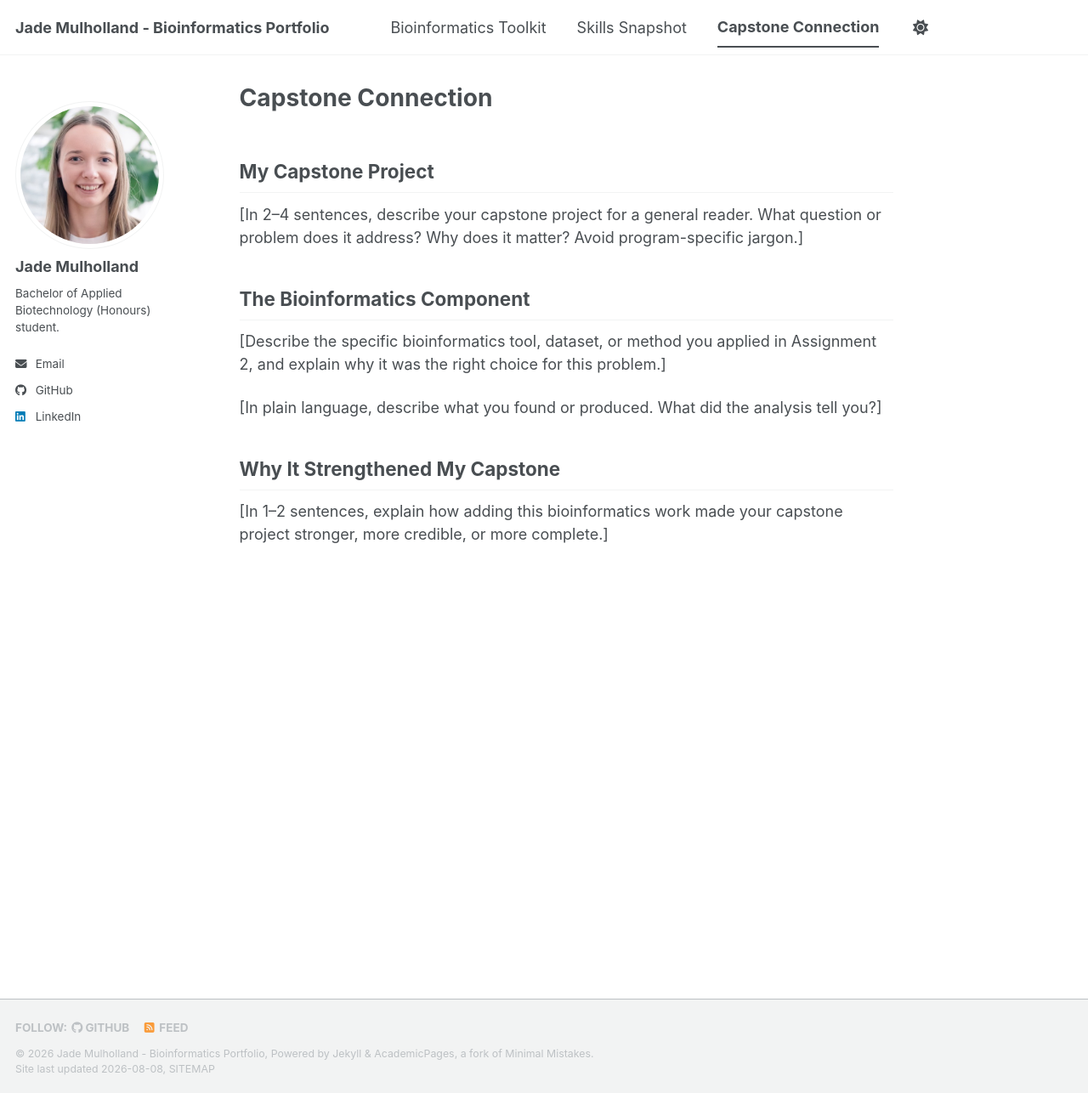
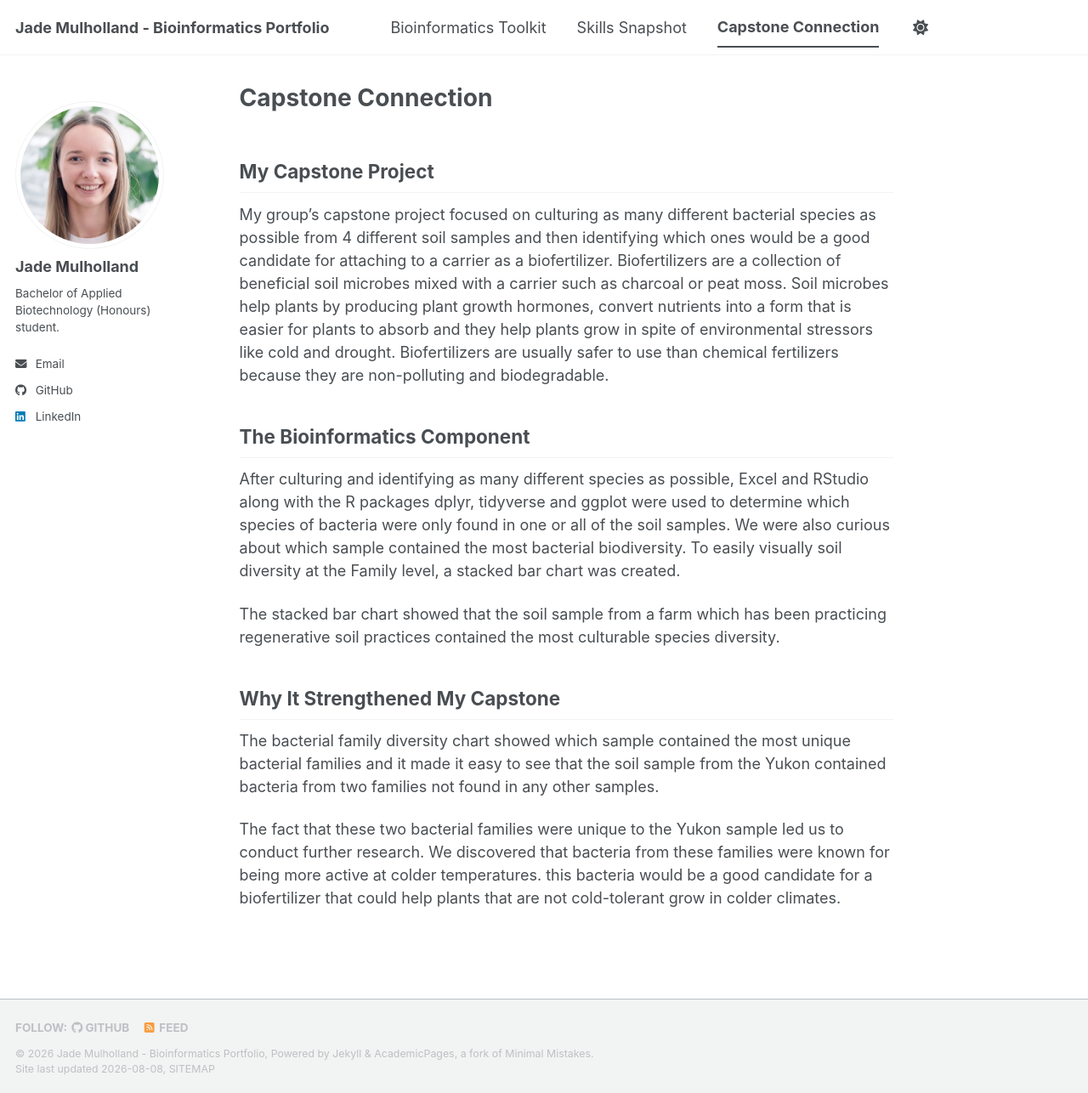
Before and after one commit to JadeLillian/biot74000-portfolio, a Jekyll site: the page built from _pages/capstone.md, in a window 1280 px wide and 1286 px high. Shown: the whole window at 85% size. Built offline with Jekyll 4.4.1, drawn with Linux system fonts in a browser that asks for light colours; a script bundle is joined from its source files by our own code; library files that are not in the unit come from our copies.

Commit message:
Revise capstone project overview and findings
Updated the capstone project description to provide detailed insights into the project focus on culturing bacterial species from soil samples and their potential as biofertilizers. Added findings from bioinformatics analysis regarding bacterial diversity in soil samples.

```diff
--- a/_pages/capstone.md
+++ b/_pages/capstone.md
@@ -29,23 +29,16 @@ author_profile: true
 -->
 
 ## My Capstone Project
+My group's capstone project focused on culturing as many different bacterial species as possible from 4 different soil samples and then identifying which ones would be a good candidate for attaching to a carrier as a biofertilizer. Biofertilizers are a collection of beneficial soil microbes mixed with a carrier such as charcoal or peat moss. Soil microbes help plants by producing plant growth hormones, convert nutrients into a form that is easier for plants to absorb and they help plants grow in spite of environmental stressors like cold and drought. Biofertilizers are usually safer to use than chemical fertilizers because they are non-polluting and biodegradable.
+## The Bioinformatics Component
+After culturing and identifying as many different species as possible, Excel and RStudio along with the R packages dplyr, tidyverse and ggplot were used to determine which species of bacteria were only found in one or all of the soil samples. We were also curious about which sample contained the most bacterial biodiversity. To easily visually soil diversity at the Family level, a stacked bar chart was created.
 
-[In 2–4 sentences, describe your capstone project for a general reader. What
-question or problem does it address? Why does it matter? Avoid program-specific
-jargon.]
+The stacked bar chart showed that the soil sample from a farm which has been practicing regenerative soil practices contained the most culturable species diversity.
+## Why It Strengthened My Capstone
+The bacterial family diversity chart showed which sample contained the most unique bacterial families and it made it easy to see that the soil sample from the Yukon contained bacteria from two families not found in any other samples.
 
-## The Bioinformatics Component
+The fact that these two bacterial families were unique to the Yukon sample led us to conduct further research. We discovered that bacteria from these families were known for being more active at colder temperatures. this bacteria would be a good candidate for a biofertilizer that could help plants that are not cold-tolerant grow in colder climates.
 
-[Describe the specific bioinformatics tool, dataset, or method you applied in
-Assignment 2, and explain why it was the right choice for this problem.]
-
-[In plain language, describe what you found or produced. What did the analysis
-tell you?]
-
-## Why It Strengthened My Capstone
-
-[In 1–2 sentences, explain how adding this bioinformatics work made your
-capstone project stronger, more credible, or more complete.]
 
 <!--
   OPTIONAL — to embed an image or figure you produced:
```
